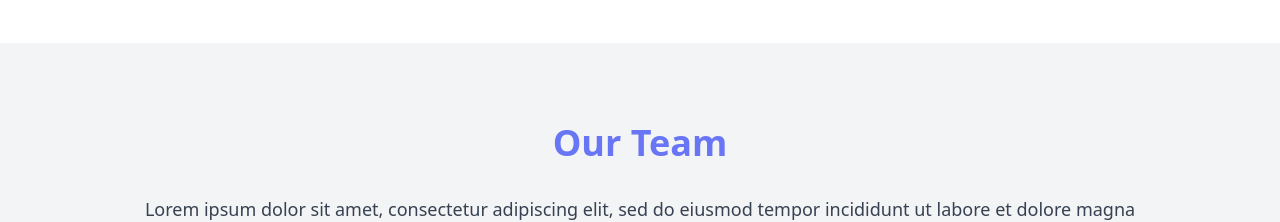
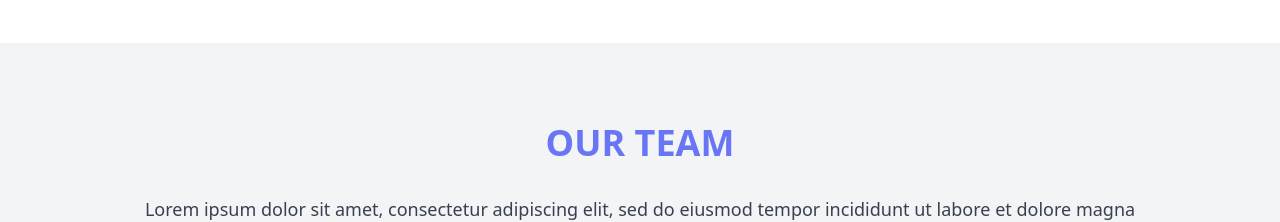
Before and after one commit to jlgc0000/switch-vite-fe, a React (Vite) app: page / in a window 1280 px wide. Shown: the part 4560-4782 px from the top of the page. Built offline with nearby package versions, Linux system fonts and the light colour scheme.

Commit message:
Spelling and Height Adjustment

```diff
--- a/src/components/OurTeam.jsx
+++ b/src/components/OurTeam.jsx
@@ -22,7 +22,7 @@ const InstallationGallery = () => {
   return (
     <section className="bg-gray-100 py-20 px-6 text-center w-full overflow-hidden">
     <div className="max-w-5xl mx-auto text-center">
-      <h2 className="text-4xl font-extrabold text-indigo-500 mb-8">Our Team</h2>
+      <h2 className="text-4xl font-extrabold text-indigo-500 mb-8">OUR TEAM</h2>
       <p className="text-lg text-gray-700 mb-12">
         {team.ourteam[0].description}
       </p>
--- a/src/components/PlanList.jsx
+++ b/src/components/PlanList.jsx
@@ -9,7 +9,7 @@ const PlanList = ({ isHome = false }) => {
   const planListing = isHome ? plan.slice(0, 3) : plan;
 
   return (
-    <section className="bg-white px-4 py-10">
+    <section className="bg-white h-full px-4 py-10">
       <div className="md:container md:mx-auto">
         <h2 className="m-auto mb-10 text-center text-6xl font-bold text-indigo-500">
           {isHome ? "Latest Plans" : "All Plans"}
```
